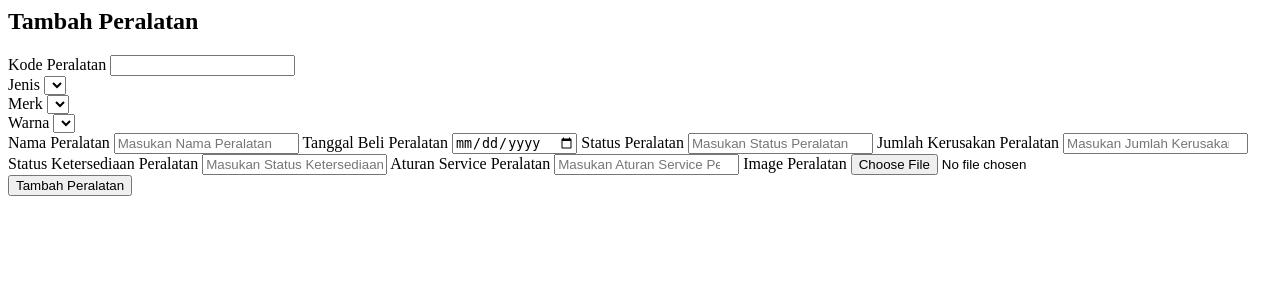
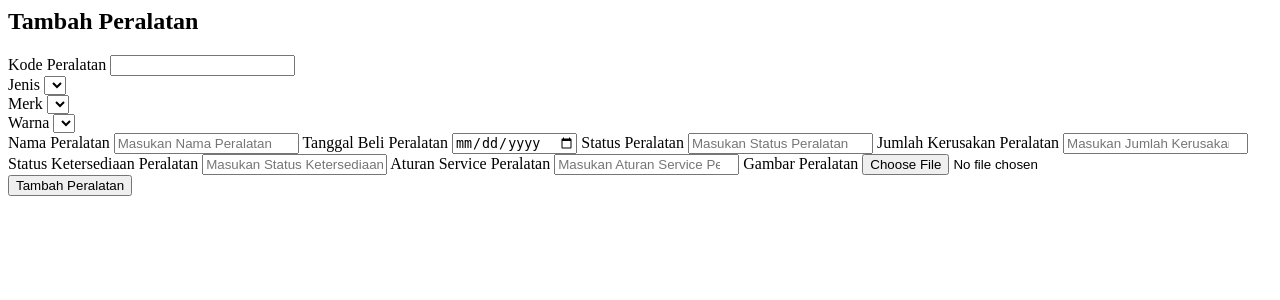
Before and after one commit to Afaandii/inventaris-mvc, a PHP site: page /inventaris_mvc/view/peralatan/create.php in a window 1280 px wide. Shown: the top 300 px of the page. Run offline with PHP 8.4, Linux system fonts and the light colour scheme; the template is opened without the code that fills it, so the values that code supplies are empty; some libraries are stand-ins or nearby versions.

Commit message:
repair view create and edit peralatan

```diff
--- a/App/view/peralatan/create.php
+++ b/App/view/peralatan/create.php
@@ -71,7 +71,7 @@
                   <label for="aturan">Aturan Service Peralatan</label>
                   <input type="number" name="aturan_service" class="form-control" id="aturan"
                     placeholder="Masukan Aturan Service Peralatan">
-                  <label for="image">Image Peralatan</label>
+                  <label for="image">Gambar Peralatan</label>
                   <input type="file" name="gambar" class="form-control" id="image"
                     placeholder="Masukan Image Peralatan">
                 </div>
--- a/App/view/peralatan/edit.php
+++ b/App/view/peralatan/edit.php
@@ -80,7 +80,7 @@
                   <input type="number" name="aturan_service" class="form-control" id="aturanSer"
                     placeholder="Masukan Aturan Service"
                     value="<?php echo $data['alat']["ATURANSERVICE_PERALATAN"]; ?>">
-                  <label for="img">Image Peralatan</label><br>
+                  <label for="img">Gambar Peralatan</label><br>
                   <img src="<?= BASEURL ?>/img/<?= $data['alat']["IMAGE_PERALATAN"]; ?>" width="200" height="150"
                     alt="gambar"><br>
                   <input type="file" name="gambar" class="form-control" id="img">
```
